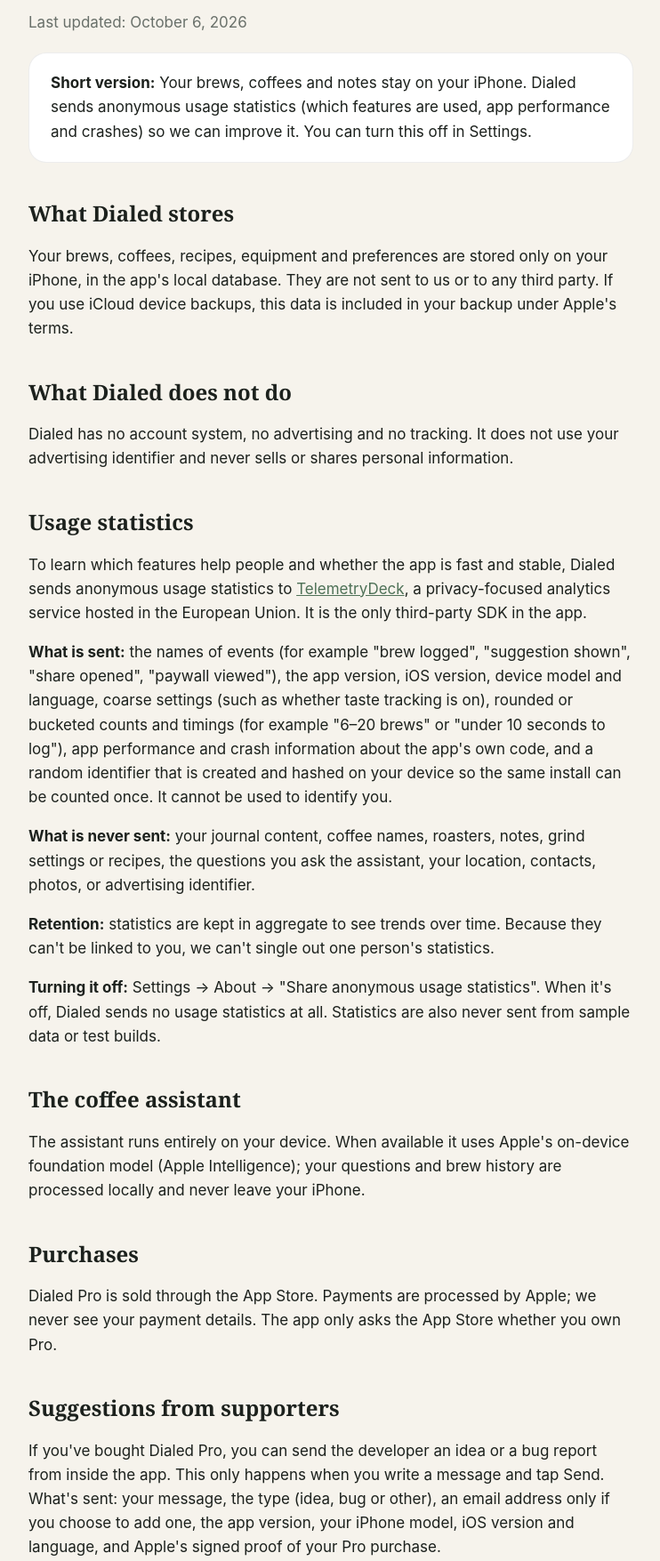
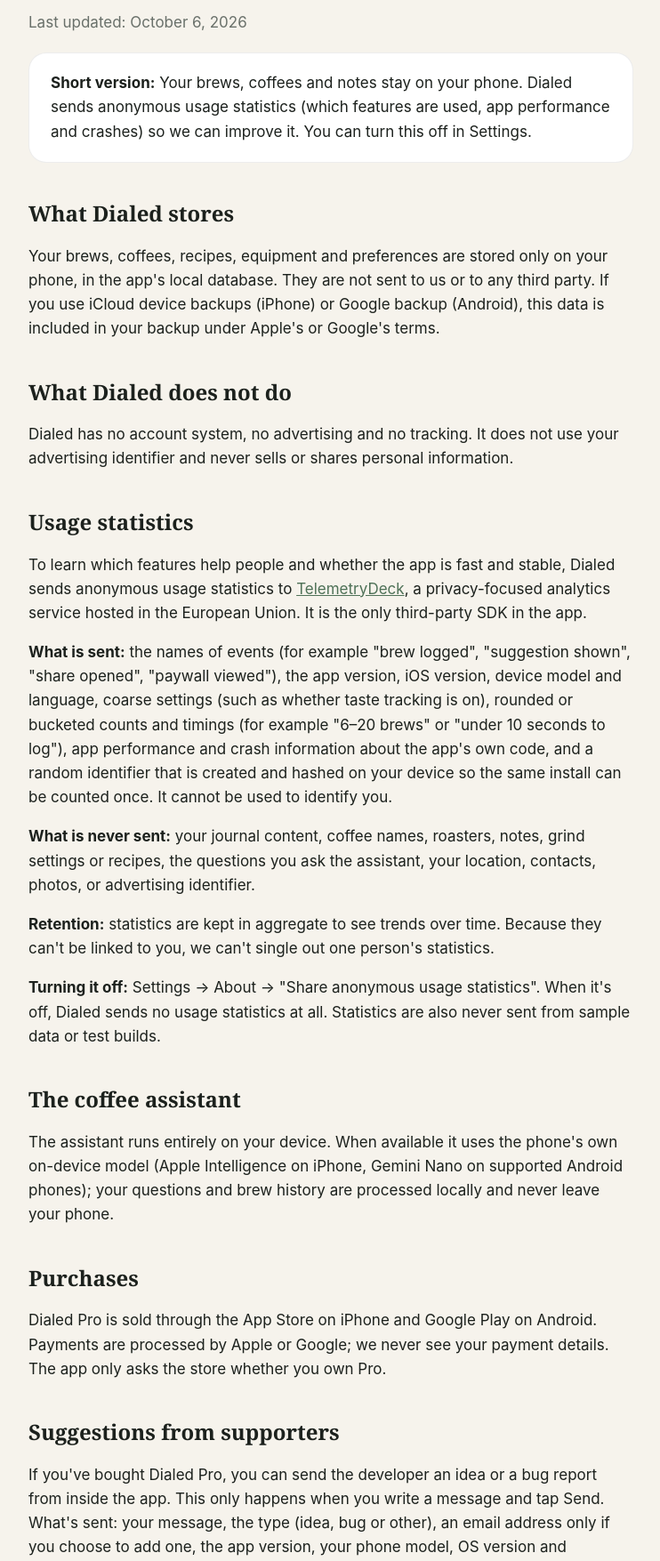
Before and after one commit to frugoman/dialed-site, a plain HTML site: page privacy/index.html in a window 1280 px wide. Shown: the part 145-1900 px from the top of the page at 89% size, without its empty margins (268-1010 px from the left). Drawn offline with Linux system fonts and the light colour scheme.

Commit message:
Site: platform-neutral privacy and support for the Android app

```diff
--- a/privacy/index.html
+++ b/privacy/index.html
@@ -2,9 +2,9 @@
 <title>Privacy Policy · Dialed</title><link rel="icon" href="../icon.png"><link rel="stylesheet" href="../style.css"></head><body><main>
 <a class="brand" href="../"><img src="../icon.png" alt="">Dialed</a>
 <h1>Privacy Policy</h1><p class="muted">Last updated: October 6, 2026</p>
-<div class="card"><strong>Short version:</strong> Your brews, coffees and notes stay on your iPhone. Dialed sends anonymous usage statistics (which features are used, app performance and crashes) so we can improve it. You can turn this off in Settings.</div>
+<div class="card"><strong>Short version:</strong> Your brews, coffees and notes stay on your phone. Dialed sends anonymous usage statistics (which features are used, app performance and crashes) so we can improve it. You can turn this off in Settings.</div>
 <h2>What Dialed stores</h2>
-<p>Your brews, coffees, recipes, equipment and preferences are stored only on your iPhone, in the app's local database. They are not sent to us or to any third party. If you use iCloud device backups, this data is included in your backup under Apple's terms.</p>
+<p>Your brews, coffees, recipes, equipment and preferences are stored only on your phone, in the app's local database. They are not sent to us or to any third party. If you use iCloud device backups (iPhone) or Google backup (Android), this data is included in your backup under Apple's or Google's terms.</p>
 <h2>What Dialed does not do</h2>
 <p>Dialed has no account system, no advertising and no tracking. It does not use your advertising identifier and never sells or shares personal information.</p>
 <h2>Usage statistics</h2>
@@ -14,12 +14,12 @@
 <p><strong>Retention:</strong> statistics are kept in aggregate to see trends over time. Because they can't be linked to you, we can't single out one person's statistics.</p>
 <p><strong>Turning it off:</strong> Settings → About → "Share anonymous usage statistics". When it's off, Dialed sends no usage statistics at all. Statistics are also never sent from sample data or test builds.</p>
 <h2>The coffee assistant</h2>
-<p>The assistant runs entirely on your device. When available it uses Apple's on-device foundation model (Apple Intelligence); your questions and brew history are processed locally and never leave your iPhone.</p>
+<p>The assistant runs entirely on your device. When available it uses the phone's own on-device model (Apple Intelligence on iPhone, Gemini Nano on supported Android phones); your questions and brew history are processed locally and never leave your phone.</p>
 <h2>Purchases</h2>
-<p>Dialed Pro is sold through the App Store. Payments are processed by Apple; we never see your payment details. The app only asks the App Store whether you own Pro.</p>
+<p>Dialed Pro is sold through the App Store on iPhone and Google Play on Android. Payments are processed by Apple or Google; we never see your payment details. The app only asks the store whether you own Pro.</p>
 <h2>Suggestions from supporters</h2>
-<p>If you've bought Dialed Pro, you can send the developer an idea or a bug report from inside the app. This only happens when you write a message and tap Send. What's sent: your message, the type (idea, bug or other), an email address only if you choose to add one, the app version, your iPhone model, iOS version and language, and Apple's signed proof of your Pro purchase.</p>
-<p>The purchase proof is only used to check that the message comes from a supporter and to limit how many can be sent per day; we store a one-way scrambled form of its ID, not the ID itself, and never see your Apple ID or payment details. Nothing from your journal is sent. Messages are stored in Google Firebase (European region) and the developer gets a notification of each one. They're used only to improve Dialed and, if you left an email, to reply to you. To have a message deleted, email the address below.</p>
+<p>If you've bought Dialed Pro, you can send the developer an idea or a bug report from inside the app. This only happens when you write a message and tap Send. What's sent: your message, the type (idea, bug or other), an email address only if you choose to add one, the app version, your phone model, OS version and language, and the store's signed proof of your Pro purchase.</p>
+<p>The purchase proof is only used to check that the message comes from a supporter and to limit how many can be sent per day; we store a one-way scrambled form of its ID, not the ID itself, and never see your Apple or Google account or payment details. Nothing from your journal is sent. Messages are stored in Google Firebase (European region) and the developer gets a notification of each one. They're used only to improve Dialed and, if you left an email, to reply to you. To have a message deleted, email the address below.</p>
 <h2>Children</h2><p>Dialed does not knowingly collect personal information from anyone, including children.</p>
 <h2>Changes</h2><p>If this policy changes, the new version will be posted on this page with a new date.</p>
 <h2>Contact</h2><p>Questions? Email <a href="mailto:nfrugoni19+dialedsupport@gmail.com">nfrugoni19+dialedsupport@gmail.com</a>.</p>
```
Also changed, not shown: index.html (+2 -2 lines), support/index.html (+2 -2 lines).
